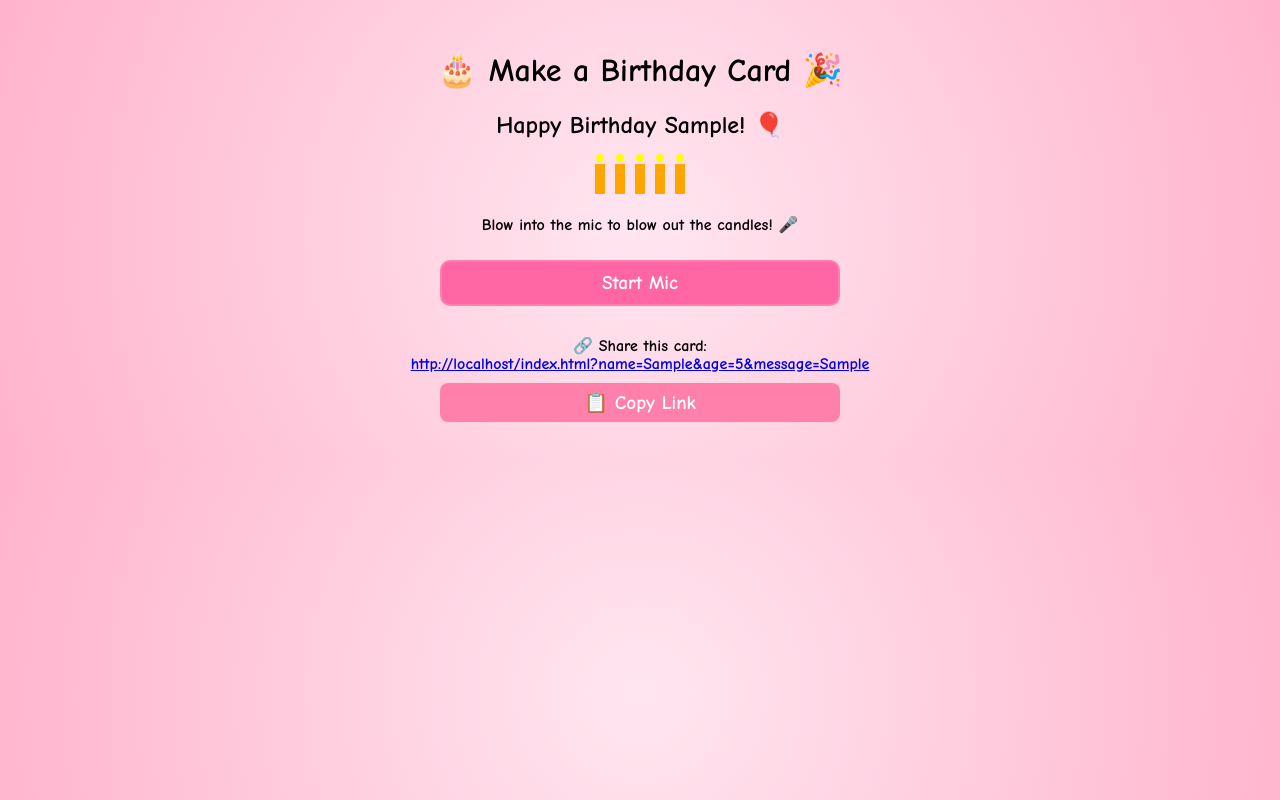
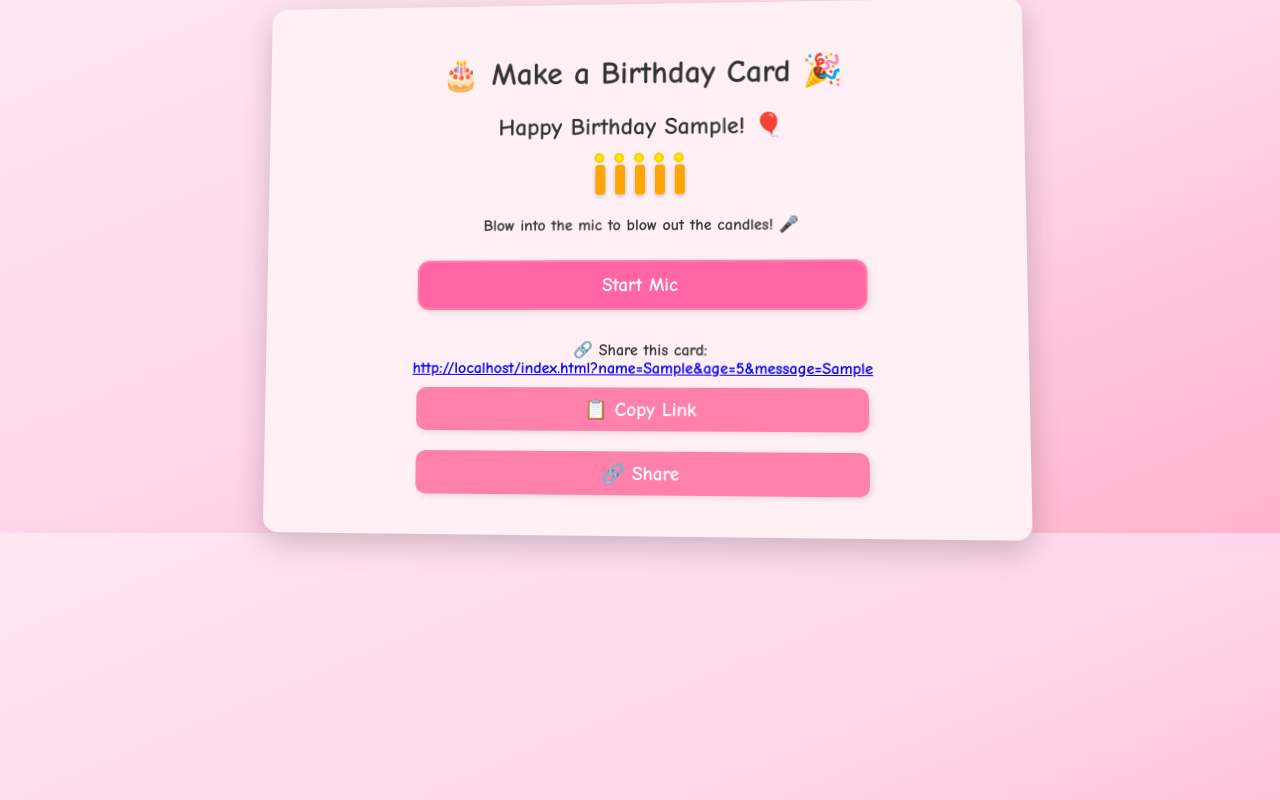
Before and after one commit to Pratap-coder-PC/Birthday-card, a plain HTML site: page index.html in a window 1280 px wide. Both pictures are taken after typing "Sample", "5", "Sample" into the empty fields and a click on the button "Create Card". Drawn offline with Linux system fonts and the light colour scheme.

Commit message:
Update index.html

```diff
--- a/index.html
+++ b/index.html
@@ -10,28 +10,41 @@
       margin: 0;
       padding: 0;
       font-family: 'Comic Neue', cursive;
-      background: radial-gradient(circle, #ffe6f0, #ffb3cc);
+      background: linear-gradient(to bottom right, #ffe6f0, #ffd6eb, #ffb3cc);
       text-align: center;
+      color: #333;
+      perspective: 1000px;
     }
     .container {
       padding: 30px;
-      max-width: 600px;
+      max-width: 700px;
       margin: auto;
+      transform: rotateX(3deg) rotateY(-3deg);
+      box-shadow: 0 10px 30px rgba(0,0,0,0.2);
+      background: #fff0f5;
+      border-radius: 15px;
+      animation: fadeIn 1s ease-out;
+    }
+    @keyframes fadeIn {
+      from { opacity: 0; transform: scale(0.95); }
+      to { opacity: 1; transform: scale(1); }
     }
     input, textarea, button {
       font-family: inherit;
       font-size: 1.2em;
-      padding: 10px;
+      padding: 12px;
       margin: 10px;
       width: 90%;
-      max-width: 400px;
+      max-width: 450px;
       border: 2px solid #ff80aa;
-      border-radius: 10px;
+      border-radius: 12px;
+      box-shadow: 2px 2px 6px rgba(0,0,0,0.1);
     }
     button {
       background: #ff66a3;
       color: white;
       cursor: pointer;
+      transition: background 0.3s ease;
     }
     button:hover {
       background: #ff3385;
@@ -48,20 +61,22 @@
       background: orange;
       margin: 5px;
       position: relative;
+      border-radius: 3px;
+      box-shadow: 0 2px 4px rgba(0,0,0,0.2);
     }
     .flame {
-      width: 8px;
-      height: 8px;
-      background: yellow;
+      width: 10px;
+      height: 10px;
+      background: radial-gradient(circle, yellow, orange);
       border-radius: 50%;
       position: absolute;
-      top: -10px;
-      left: 1px;
+      top: -12px;
+      left: -1px;
       animation: wiggle 0.3s infinite alternate ease-in-out;
     }
     @keyframes wiggle {
-      0% { transform: rotate(-5deg); }
-      100% { transform: rotate(5deg); }
+      0% { transform: rotate(-6deg); }
+      100% { transform: rotate(6deg); }
     }
     #confetti {
       font-size: 40px;
@@ -70,23 +85,30 @@
       animation: fall 2s ease-in-out forwards;
     }
     @keyframes fall {
-      0% { transform: translateY(-100vh); }
-      100% { transform: translateY(0); }
+      0% { transform: translateY(-100vh); opacity: 0; }
+      100% { transform: translateY(0); opacity: 1; }
     }
-    #copyBtn {
+    #copyBtn, #shareBtn {
       background: #ff80aa;
       color: white;
-      padding: 8px 16px;
+      padding: 10px 18px;
       border: none;
-      border-radius: 8px;
+      border-radius: 10px;
       cursor: pointer;
+      margin: 10px;
+      transition: background 0.3s ease;
     }
-    #copyBtn:hover {
+    #copyBtn:hover, #shareBtn:hover {
       background: #ff4d88;
     }
   </style>
 </head>
 <body>
+
+<audio autoplay loop>
+  <source src="https://cdn.pixabay.com/audio/2022/12/07/audio_9954cdbe7d.mp3" type="audio/mpeg">
+</audio>
+
 <div class="container">
   <h1>🎂 Make a Birthday Card 🎉</h1>
   <div id="formContainer">
@@ -147,7 +169,8 @@
       document.getElementById('shareLink').innerHTML = `
         🔗 Share this card:<br>
         <a href="${url}" target="_blank">${url}</a><br>
-          <button id="copyBtn" onclick="copyToClipboard('${url}')">📋 Copy Link</button>`;
+        <button id="copyBtn" onclick="copyToClipboard('${url}')">📋 Copy Link</button>
+        <button id="shareBtn" onclick="shareCard('${url}')">🔗 Share</button>`;
     }
   }
 
@@ -155,6 +178,14 @@
     navigator.clipboard.writeText(text).then(() => {
       alert('Link copied to clipboard!');
     });
+  }
+
+  function shareCard(url) {
+    if (navigator.share) {
+      navigator.share({ title: 'Birthday Card 🎉', text: 'Check out this fun birthday card!', url });
+    } else {
+      alert('Sharing is not supported on this device.');
+    }
   }
 
   function startMicMonitoring() {
@@ -179,7 +210,7 @@
     }
     const average = sum / dataArray.length;
 
-      if (average > 50) { // 🔊 Loudness threshold
+    if (average > 50) {
       blowCandles();
       return;
     }
```
Lines whose indentation alone changed are shown as unchanged.
